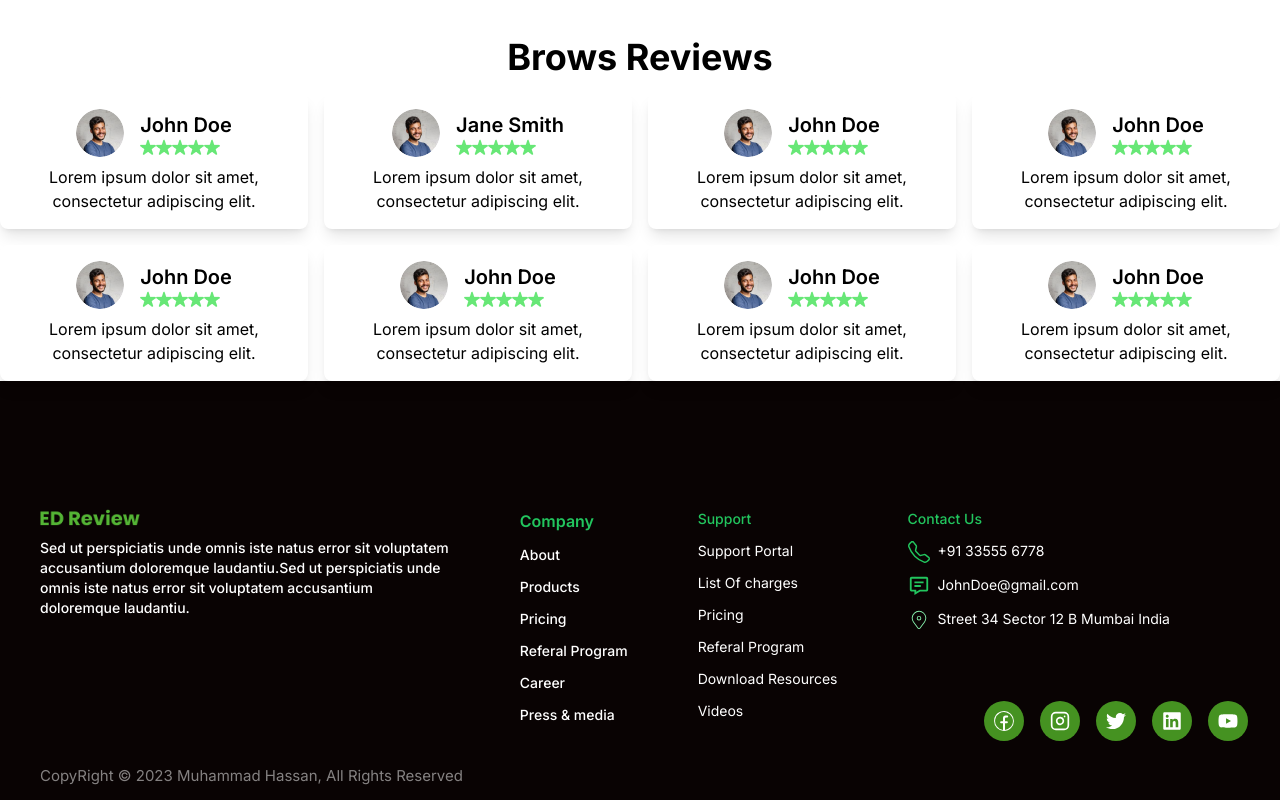
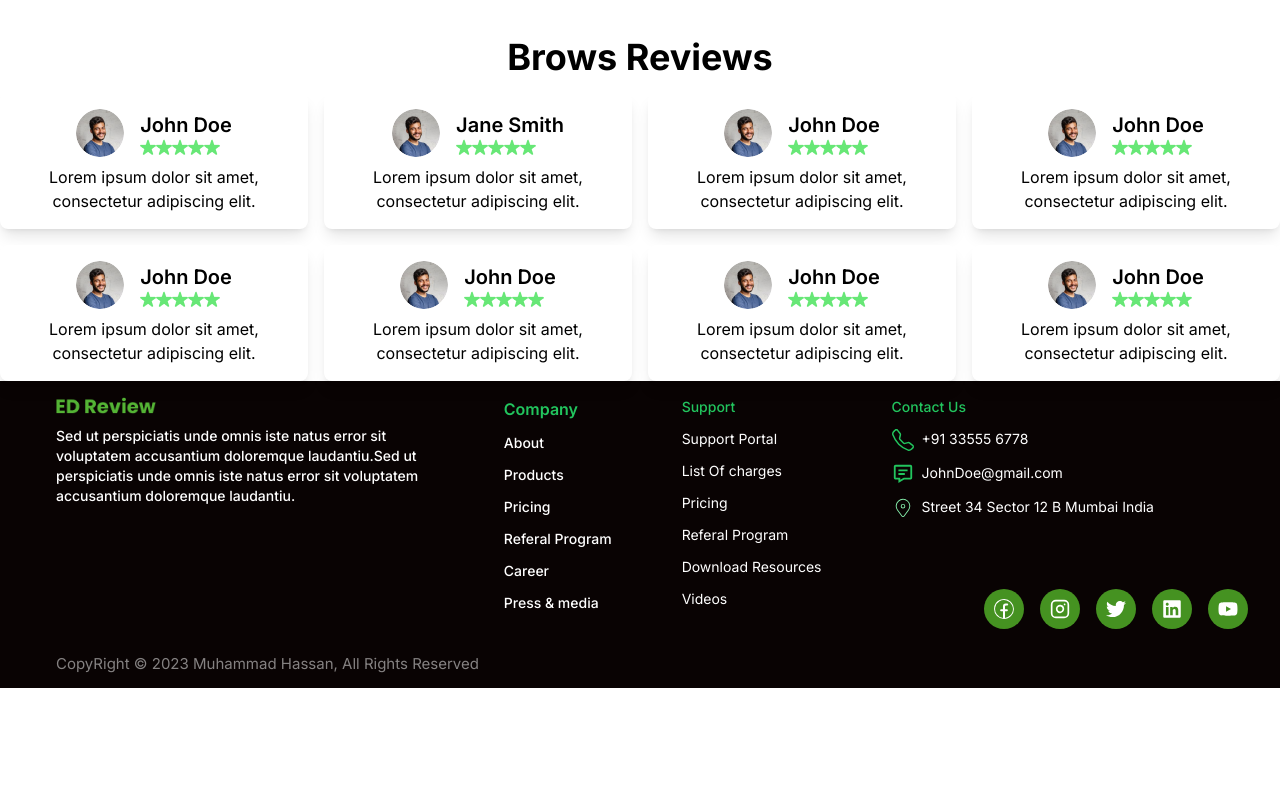
Before and after one commit to M-Hassan1/Landing-Page-New, a Next.js app: page / in a window 1280 px wide. Shown: the part 1836-2636 px from the top of the page. After the commit the page ends 2524 px from the top, so only its background shows below. Built offline with nearby package versions, Linux system fonts and the light colour scheme.

Commit message:
pushed Again

```diff
--- a/src/components/view/Footer/FooterFile/Footer.tsx
+++ b/src/components/view/Footer/FooterFile/Footer.tsx
@@ -11,7 +11,8 @@ import Wrapper from '@/components/utils/wrapper'
 const Footer  = () => {
 
   return (
-    <div className='bg-[#090303] text-white pt-32 pb-3'>
+
+    <div className='bg-[#090303] p-4 text-white pb-3'>
       <Wrapper className='flex justify-between flex-col md:flex-row gap-12 md:gap-0' >
 
       {/* Left Side */}
@@ -46,6 +47,7 @@ const Footer  = () => {
 
       </Wrapper>
     </div>
+
   )
 }
 
```
